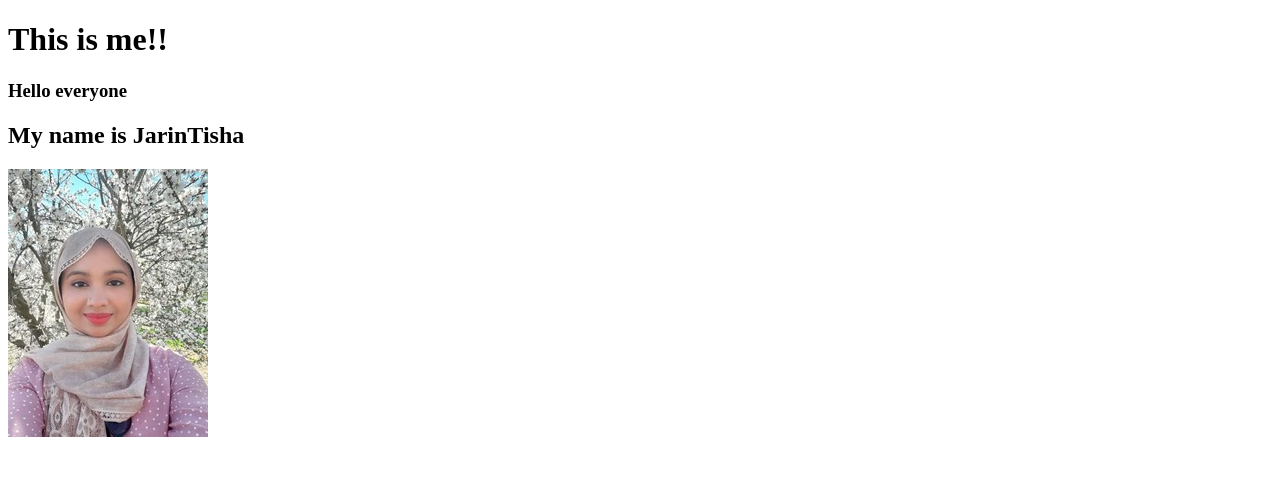
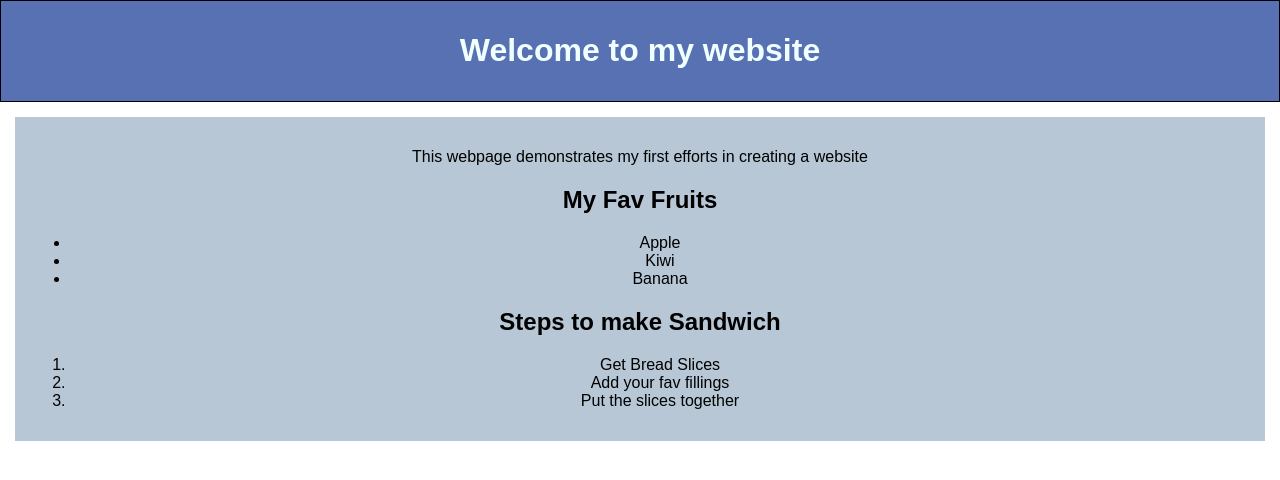
Before and after one commit to CIT82/jarin-pub, a plain HTML site: page pages/index.html in a window 1280 px wide. Drawn offline with Linux system fonts and the light colour scheme.

Commit message:
updating my website

```diff
--- a/pages/index.html
+++ b/pages/index.html
@@ -1,15 +1,33 @@
 <!DOCTYPE html>
 <html lang="en">
-<head>
-    <meta charset="UTF-8">
-    <meta name="viewport" content="width=device-width, initial-scale=1.0">
-    <title>JarinTisha</title>
-</head>
-<body>
-    <h1>This is me!!</h1>
-    <h3>Hello everyone</h3>
-    <h2>My name is JarinTisha</h2>
-    <img src="../images/jarintisha.jpg" alt="jarintisha">
-
-</body>
+  <head>
+    <meta charset="UTF-8" />
+    <meta name="viewport" content="width=device-width, initial-scale=1.0" />
+    <title>My Website</title>
+    <link rel="stylesheet" href="style.css" />
+  </head>
+  <body>
+   <header class="outline">
+    <h1>Welcome to my website</h1>
+   </header>
+   <main>
+    <p>This webpage demonstrates my first efforts in creating a website</p>
+    <section>
+      <h2>My Fav Fruits</h2>
+      <ul>
+        <li>Apple</li>
+        <li>Kiwi</li>
+        <li>Banana</li>
+      </ul>
+    </section>
+    <section>
+      <h2>Steps to make Sandwich</h2>
+      <ol>
+        <li>Get Bread Slices</li>
+        <li>Add your fav fillings</li>
+        <li>Put the slices together</li>
+      </ol>
+    </section>
+   </main>
+  </body>
 </html>
--- /dev/null
+++ b/pages/style.css
@@ -0,0 +1,21 @@
+body{
+    font-family: Arial, Helvetica, sans-serif;
+    margin:0;
+    padding:0;
+    text-align: center;
+}
+
+header{
+    background-color: rgb(87, 113, 178);
+    color: azure;
+    padding: 10px 0;
+    border: 10px red dashed;
+}
+main{
+ margin: 15px;
+ padding: 15px;
+ background-color: rgb(183, 199, 213);
+}
+.outline{
+    border: 1px black solid;
+}
```
Also changed, not shown: pages/newpage.html (deleted).
